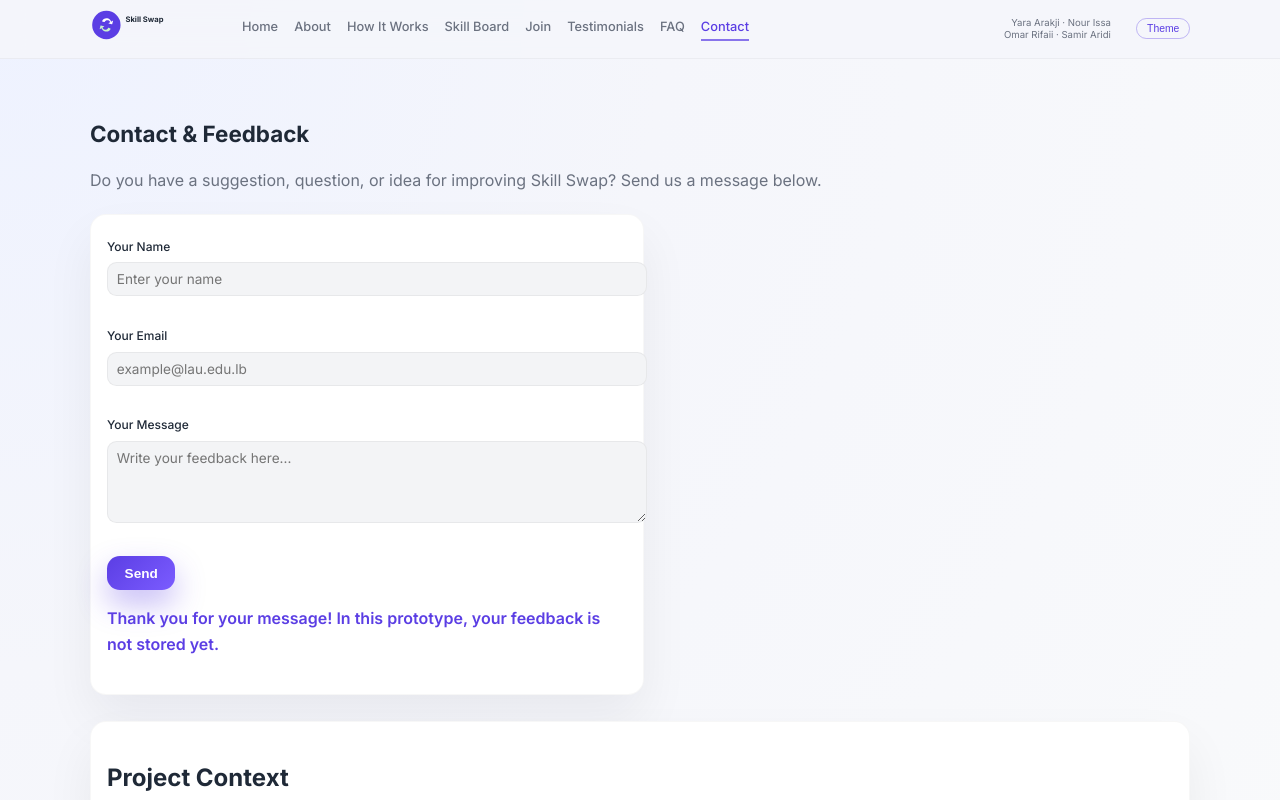
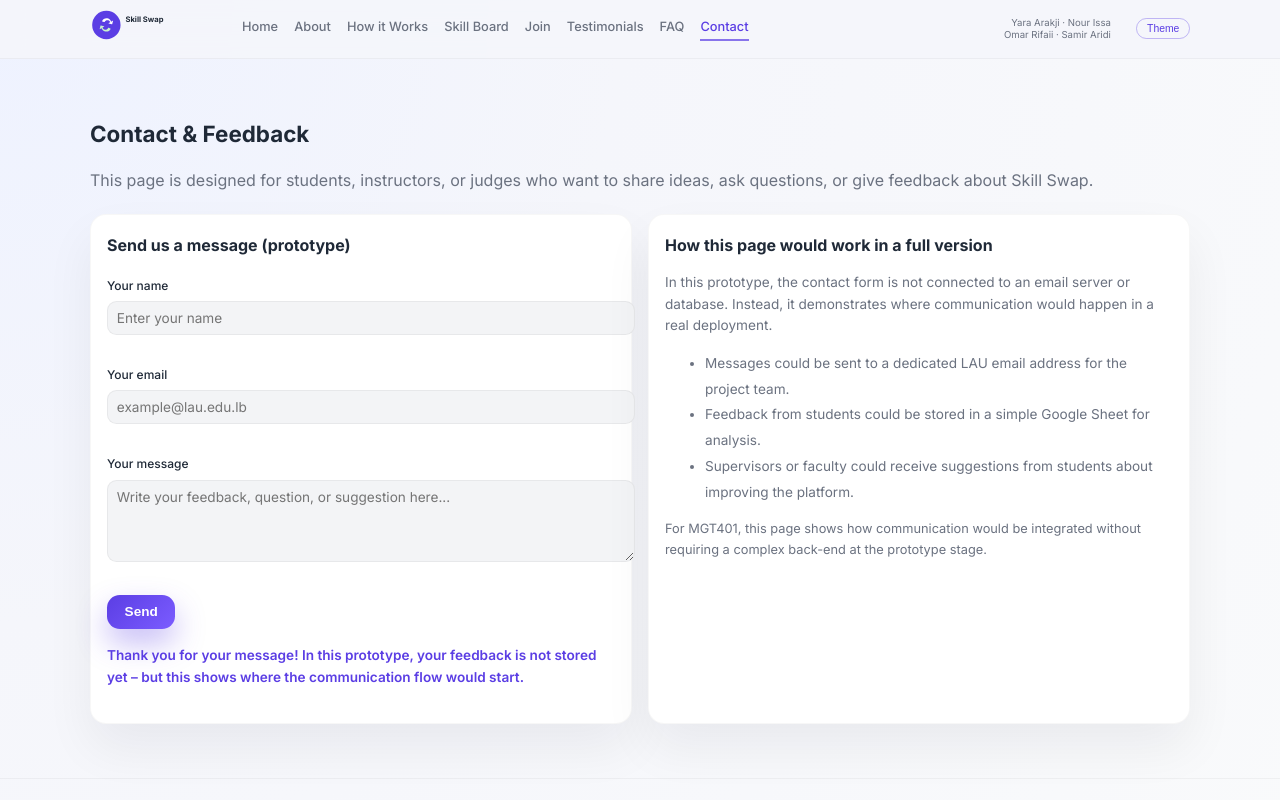
Before and after one commit to yaraarakji/Skill-swap, a plain HTML site: page contact.html in a window 1280 px wide. Both pictures are taken after typing "Sample", "name@example.com", "Sample" into the empty fields and a click on the button "Send". Shown: the top 800 px of the page. Drawn offline with Linux system fonts and the light colour scheme.

Commit message:
Update contact.html

```diff
--- a/contact.html
+++ b/contact.html
@@ -26,7 +26,7 @@
       <div class="nav-links">
         <a href="index.html">Home</a>
         <a href="about.html">About</a>
-        <a href="how-it-works.html">How It Works</a>
+        <a href="how-it-works.html">How it Works</a>
         <a href="skillboard.html">Skill Board</a>
         <a href="join.html">Join</a>
         <a href="testimonials.html">Testimonials</a>
@@ -48,42 +48,54 @@
     <section class="section">
       <h1 class="section-title">Contact & Feedback</h1>
       <p class="section-sub">
-        Do you have a suggestion, question, or idea for improving Skill Swap?
-        Send us a message below.
+        This page is designed for students, instructors, or judges who want to share ideas,
+        ask questions, or give feedback about Skill Swap.
       </p>
 
+      <div class="grid-2">
+        <!-- Contact form (prototype) -->
         <div class="card" style="max-width:520px;">
+          <h2 style="font-size:1rem; margin-top:0;">Send us a message (prototype)</h2>
+
           <form id="contactForm">
-          <label>Your Name</label>
+            <label>Your name</label>
             <input type="text" id="cname" placeholder="Enter your name">
 
             <br><br>
 
-          <label>Your Email</label>
+            <label>Your email</label>
             <input type="email" id="cemail" placeholder="example@lau.edu.lb">
 
             <br><br>
 
-          <label>Your Message</label>
-          <textarea id="cmsg" rows="4" placeholder="Write your feedback here..."></textarea>
+            <label>Your message</label>
+            <textarea id="cmsg" rows="4" placeholder="Write your feedback, question, or suggestion here..."></textarea>
 
             <br><br>
 
             <button type="button" class="btn-primary" onclick="sendContact()">Send</button>
           </form>
 
-        <p id="contactStatus" style="margin-top:1rem; font-weight:600; color:var(--primary);"></p>
+          <p id="contactStatus" style="margin-top:1rem; font-weight:600; color:var(--primary); font-size:.85rem;"></p>
         </div>
 
-      <br>
-
+        <!-- Info for judges / future version -->
         <div class="card">
-        <h2>Project Context</h2>
-        <p>
-          Skill Swap is currently a prototype developed for the MGT401 course at the
-          Lebanese American University. In a future version, this page could be
-          connected to an official LAU email or ticketing system.
+          <h2 style="font-size:1rem; margin-top:0;">How this page would work in a full version</h2>
+          <p style="font-size:.85rem; color:var(--muted);">
+            In this prototype, the contact form is not connected to an email server or database.
+            Instead, it demonstrates where communication would happen in a real deployment.
           </p>
+          <ul style="font-size:.85rem; color:var(--muted); line-height:1.9;">
+            <li>Messages could be sent to a dedicated LAU email address for the project team.</li>
+            <li>Feedback from students could be stored in a simple Google Sheet for analysis.</li>
+            <li>Supervisors or faculty could receive suggestions from students about improving the platform.</li>
+          </ul>
+          <p style="font-size:.8rem; color:var(--muted); margin-top:.7rem;">
+            For MGT401, this page shows how communication would be integrated without requiring a complex
+            back-end at the prototype stage.
+          </p>
+        </div>
       </div>
     </section>
   </div>
@@ -97,10 +109,22 @@
       document.body.classList.toggle('dark');
     }
 
-    // Prototype only – just shows confirmation
+    // Prototype-only: show a confirmation instead of actually sending anything
     function sendContact() {
+      const name = document.getElementById("cname").value.trim();
+      const email = document.getElementById("cemail").value.trim();
+      const msg = document.getElementById("cmsg").value.trim();
+
+      if (!name && !email && !msg) {
         document.getElementById("contactStatus").innerHTML =
-        "Thank you for your message! In this prototype, your feedback is not stored yet.";
+          "Please write at least a short message before sending.";
+        return;
+      }
+
+      document.getElementById("contactStatus").innerHTML =
+        "Thank you for your message! In this prototype, your feedback is not stored yet – " +
+        "but this shows where the communication flow would start.";
+
       document.getElementById("contactForm").reset();
     }
   </script>
```
Lines whose indentation alone changed are shown as unchanged.
